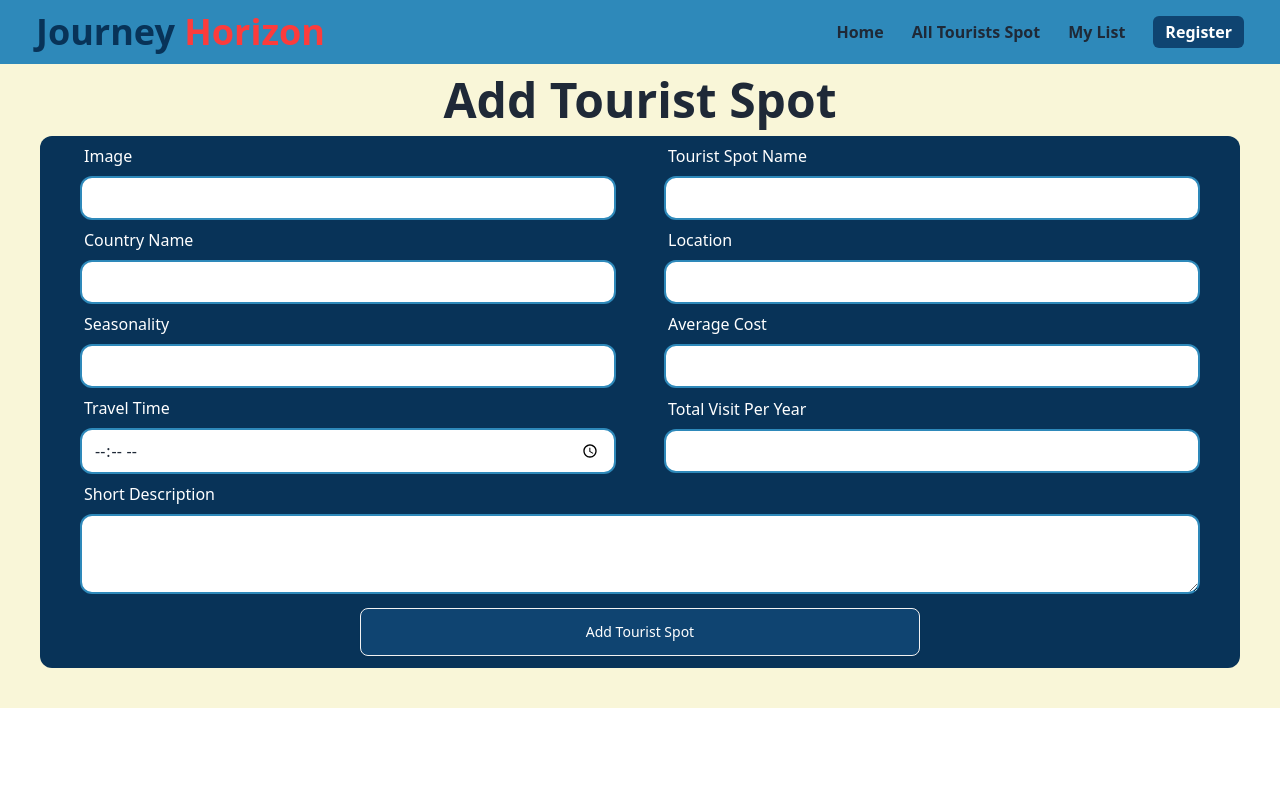
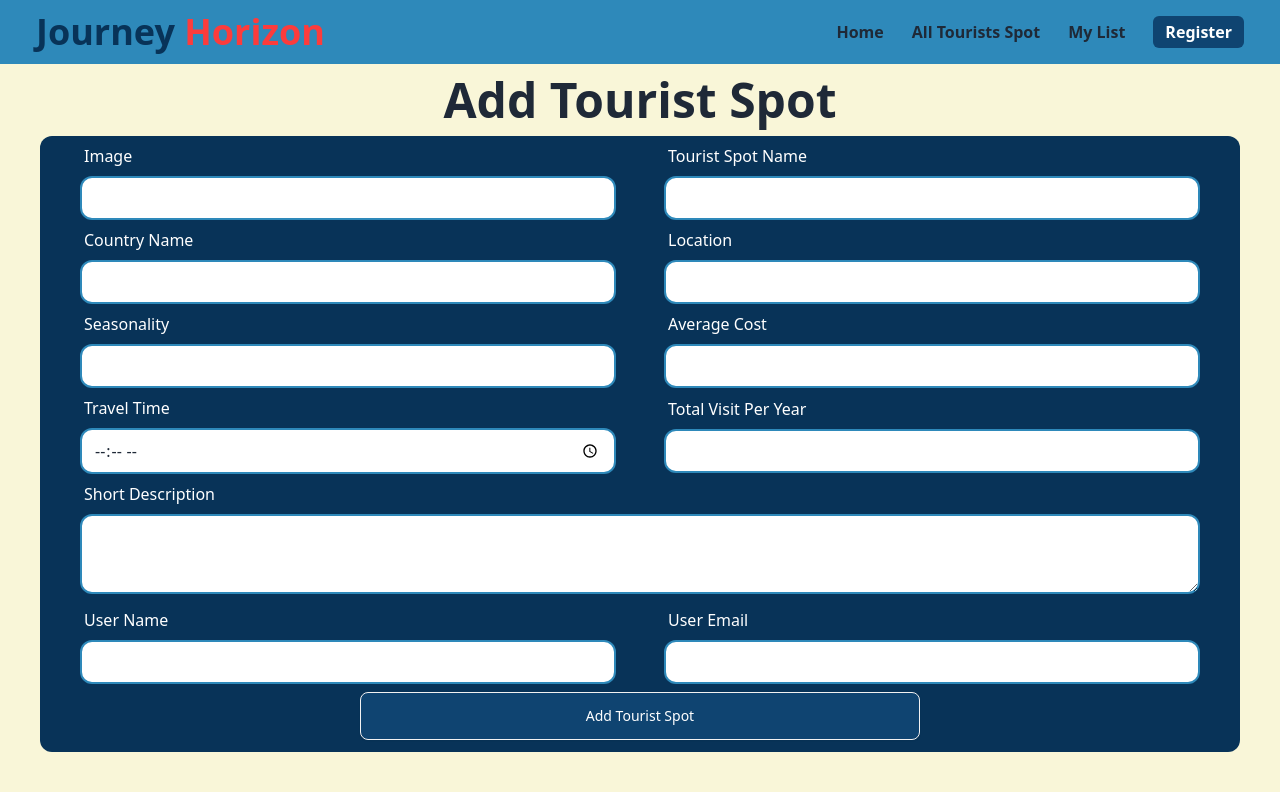
Before and after one commit to vanhellsing102/tourist-management-client, a React (Vite) app: page /addTouristSpot in a window 1280 px wide. Built offline with nearby package versions, Linux system fonts and the light colour scheme; no server answers.

Commit message:
all tourists spot section and setup aos animation

```diff
--- a/package.json
+++ b/package.json
@@ -14,6 +14,7 @@
     "@emotion/styled": "^11.14.0",
     "@mui/material": "^6.3.0",
     "animate.css": "^4.1.1",
+    "aos": "^3.0.0-beta.6",
     "firebase": "^11.1.0",
     "localforage": "^1.10.0",
     "match-sorter": "^8.0.0",
--- a/src/Routes/Routes.jsx
+++ b/src/Routes/Routes.jsx
@@ -5,6 +5,7 @@ import AllTouristSpot from "../components/AllTouristsSpot/AllTouristSpot";
 import AddTouristSpot from "../components/AddTouristSpot/AddTouristSpot";
 import Register from "../components/LogInformation/Register";
 import Login from "../components/LogInformation/Login";
+import CardDetails from "../components/AllTouristsSpot/CardDetails";
 
 const router = createBrowserRouter([
     {
@@ -17,7 +18,8 @@ const router = createBrowserRouter([
             },
             {
                 path: '/allTouristsSpot',
-                element: <AllTouristSpot></AllTouristSpot>
+                element: <AllTouristSpot></AllTouristSpot>,
+                loader: () => fetch('http://localhost:5000/spots')
             },
             {
                 path: '/addTouristSpot',
@@ -30,6 +32,10 @@ const router = createBrowserRouter([
             {
                 path: '/login',
                 element: <Login></Login>
+            },
+            {
+                path: '/details',
+                element: <CardDetails></CardDetails>
             }
         ]
     }
--- a/src/components/AddTouristSpot/AddTouristSpot.jsx
+++ b/src/components/AddTouristSpot/AddTouristSpot.jsx
@@ -14,9 +14,10 @@ const AddTouristSpot = () => {
         const travelTime = form.get('time');
         const visit = form.get('visit');
         const description = form.get('description');
-        // console.log(name, image, countryName, location, seasonality, averageCost, travelTime, visit, description);
+        const userName = form.get('user');
+        const userEmail = form.get('email');
 
-        const spot = { image: image, tourists_spot_name: name, country_name: countryName, location: location, short_description: description, average_cost: averageCost, seasonality: seasonality, travel_time: travelTime, total_visitors_per_year: visit };
+        const spot = { image: image, tourists_spot_name: name, country_name: countryName, location: location, short_description: description, average_cost: averageCost, seasonality: seasonality, travel_time: travelTime, total_visitors_per_year: visit, user_name: userName, user_email: userEmail };
         fetch('http://localhost:5000/spots', {
             method: "POST",
             headers: {
@@ -108,6 +109,21 @@ const AddTouristSpot = () => {
                     <textarea name="description" id="" className='w-full h-20 rounded-xl px-3 outline-slate-600 py-2 border-2 border-[#2E89BA]'></textarea>
                 </div>
                 {/* row 6 */}
+                <div className='flex lg:flex-row flex-col w-full justify-between items-center gap-2 lg:gap-12 md:gap-2'>
+                    <div className='flex flex-col w-full'>
+                        <label className='label'>
+                            <span className='font-medium text-white'>User Name</span>
+                        </label>
+                        <input type="text" name='user' className='w-full outline-slate-600 py-2 border-2 border-[#2E89BA] rounded-xl px-3' />
+                    </div>
+                    <div className='flex flex-col w-full'>
+                        <label className='label'>
+                            <span className='font-medium text-white'>User Email</span>
+                        </label>
+                        <input type="email" name='email' className='w-full outline-slate-600 py-2 border-2 border-[#2E89BA] rounded-xl px-3' />
+                    </div>
+                </div>
+                {/* row 7 */}
                 <div className='flex justify-center items-center'>
                     <input type="submit" value={'Add Tourist Spot'} className='text-center text-white w-1/2 bg-[#0F4471] py-3 mt-2 btn hover:bg-[#FC3C3C] duration-1000 text-md font-medium' />
                 </div>
--- a/src/components/AllTouristsSpot/AllTouristSpot.jsx
+++ b/src/components/AllTouristsSpot/AllTouristSpot.jsx
@@ -1,10 +1,19 @@
 import React from 'react';
-import { Tooltip } from 'react-tooltip';
+import { useLoaderData } from 'react-router-dom';
+import TouristSpotCard from './TouristSpotCard';
 
 const AllTouristSpot = () => {
+
+    const allSpot = useLoaderData();
+
     return (
         <div>
-            <h1>all tourists spot</h1>
+            <h1 className='text-4xl py-2 font-bold text-center mt-7'>Your Fouvarite Tourist Spot is Here</h1>
+            <div className='grid grid-cols-1 md:grid-cols-2 lg:grid-cols-3 gap-5 '>
+                {
+                    allSpot.map(spot => <TouristSpotCard key={spot._id} spot={spot}></TouristSpotCard>)
+                }
+            </div>
         </div>
     );
 };
--- /dev/null
+++ b/src/components/AllTouristsSpot/CardDetails.jsx
@@ -0,0 +1,14 @@
+import React from 'react';
+
+
+const CardDetails = () => {
+    return (
+        <div>
+            <div data-aos="fade-down-right">
+                <h1>dfjk</h1>
+            </div>
+        </div>
+    );
+};
+
+export default CardDetails;
--- /dev/null
+++ b/src/components/AllTouristsSpot/TouristSpotCard.jsx
@@ -0,0 +1,35 @@
+import React from 'react';
+import { MdOutlineAttachMoney } from "react-icons/md";
+import { IoTimeOutline } from "react-icons/io5";
+import { IoManSharp } from "react-icons/io5";
+import { Link } from 'react-router-dom';
+import AOS from 'aos';
+import 'aos/dist/aos.css';
+AOS.init();
+
+const TouristSpotCard = ({spot}) => {
+
+    const {image, tourists_spot_name, average_cost, travel_time, total_visitors_per_year, seasonality} = spot;
+
+    return (
+        <div className='py-5 px-3'>
+            <div className='bg-[#083358] p-5 rounded-xl hover:scale-105' data-aos="fade-down-right" data-aos-duration="1000">
+                <div className='flex justify-center items-center'>
+                    <img className='border-2 border-[#0F4471] w-full h-60 rounded-xl' src={image} alt="" />
+                </div>
+                <div className='text-md font-light flex justify-between text-white mt-2'>
+                    <p className=''>Spot Name: {tourists_spot_name}</p>
+                    <p>Seasonality: {seasonality}</p>
+                </div>
+                <div className='text-md font-light flex justify-between text-white mt-2'>
+                    <p className='flex items-center'>Cost:<MdOutlineAttachMoney></MdOutlineAttachMoney><span>{average_cost}</span></p>
+                    <p className='flex items-center'>Travel Time:<IoTimeOutline></IoTimeOutline><span>{travel_time}</span></p>
+                    <p className='flex gap-1 items-center'>Total Visitors<IoManSharp></IoManSharp><span>{total_visitors_per_year}</span></p>
+                </div>
+                <Link to={'/details'}><button className='w-full bg-[#2E89BA] hover:bg-[#A5BFDD] py-2 mt-2 rounded-xl duration-1000'>View Details</button></Link>
+            </div>
+        </div>
+    );
+};
+
+export default TouristSpotCard;
```
Also changed, not shown: 1 other file (tests, documents, lock files or other folders).
